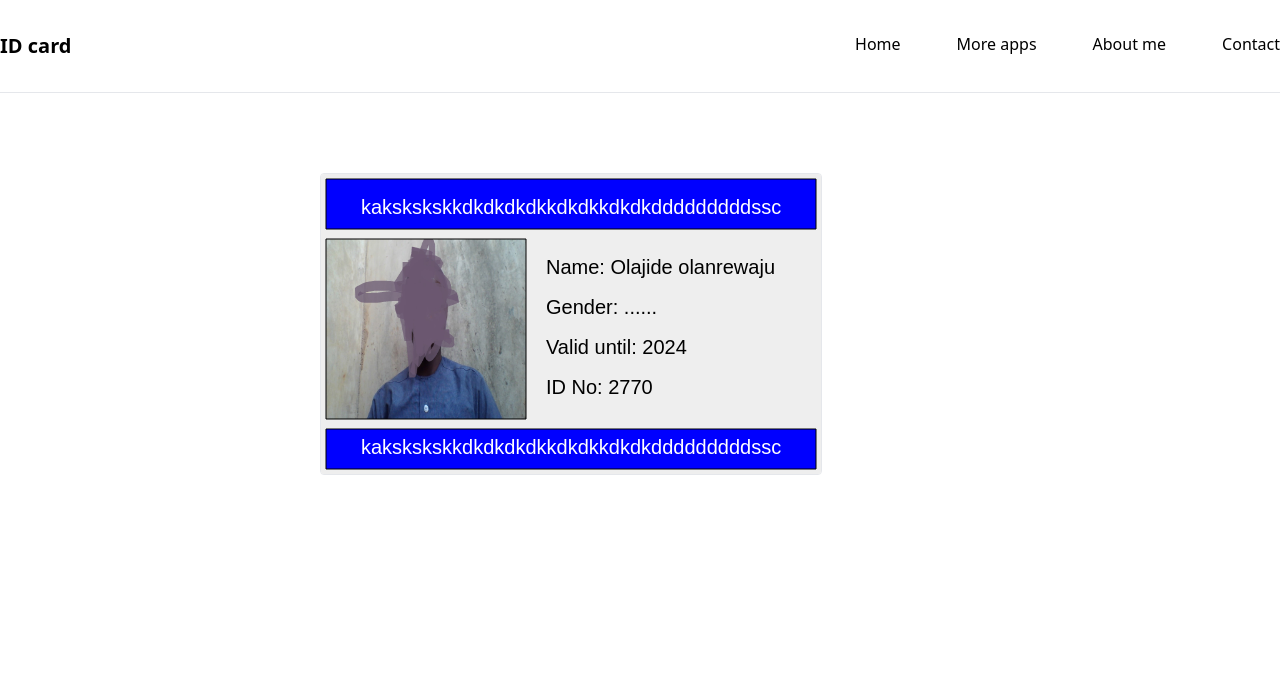
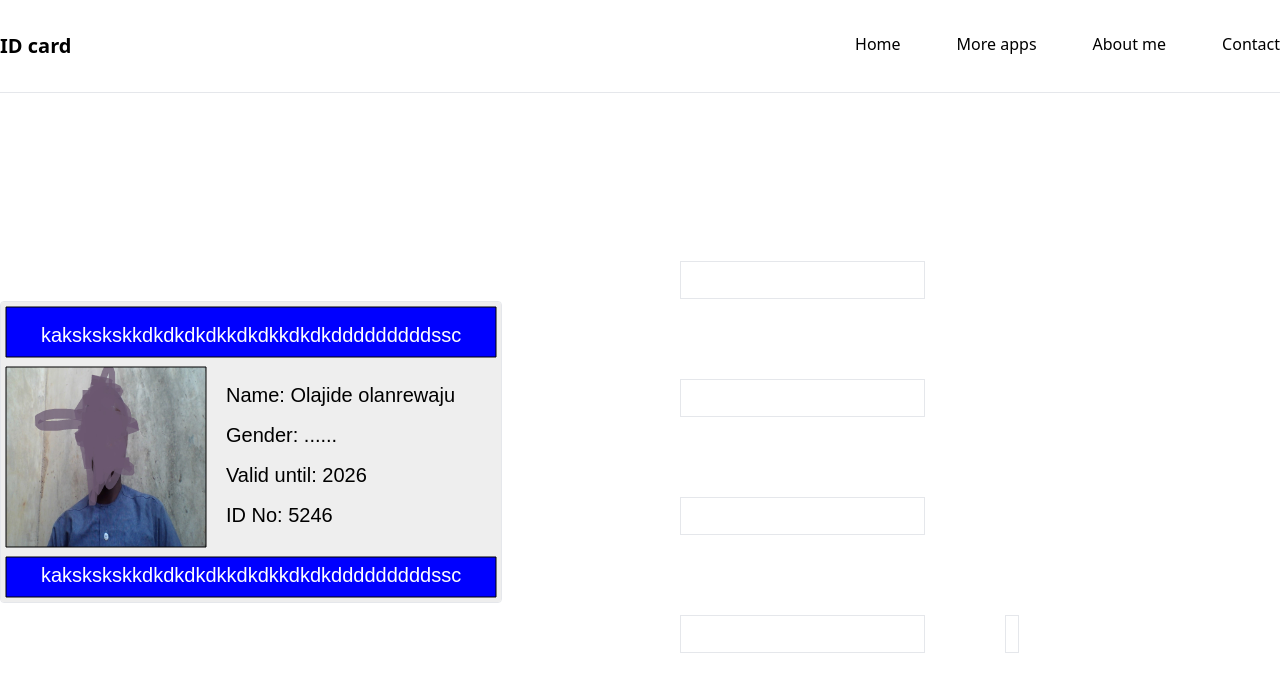
Before and after one commit to monyasau/ID-card-creator, a React (Vite) app: page / in a window 1280 px wide. Shown: the top 692 px of the page. Built offline with nearby package versions, Linux system fonts and the light colour scheme.

Commit message:
more ui changes

```diff
--- a/src/App.jsx
+++ b/src/App.jsx
@@ -1,4 +1,5 @@
 import TopNav from "./components/TopNav";
+import Form from './components/Form'
 import Canvas from "./components/Canvas";
 
 function App() {
@@ -8,7 +9,10 @@ function App() {
   return (
     <>
       <TopNav />
+      <div className="flex max-w-screen-xl w-full mx-auto mt-[10%]">
       <Canvas />
+      <Form/>
+      </div>
     </>
   );
 }
```
